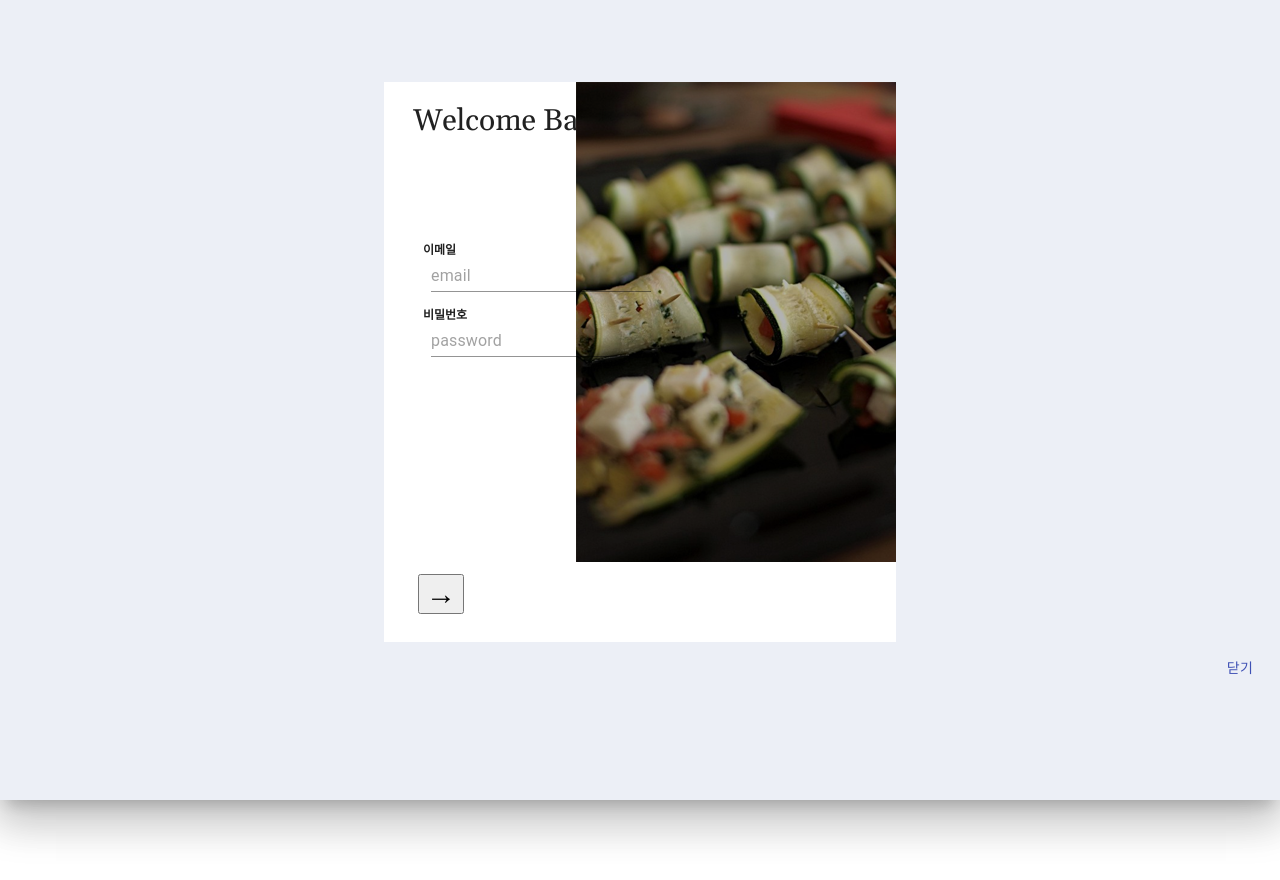
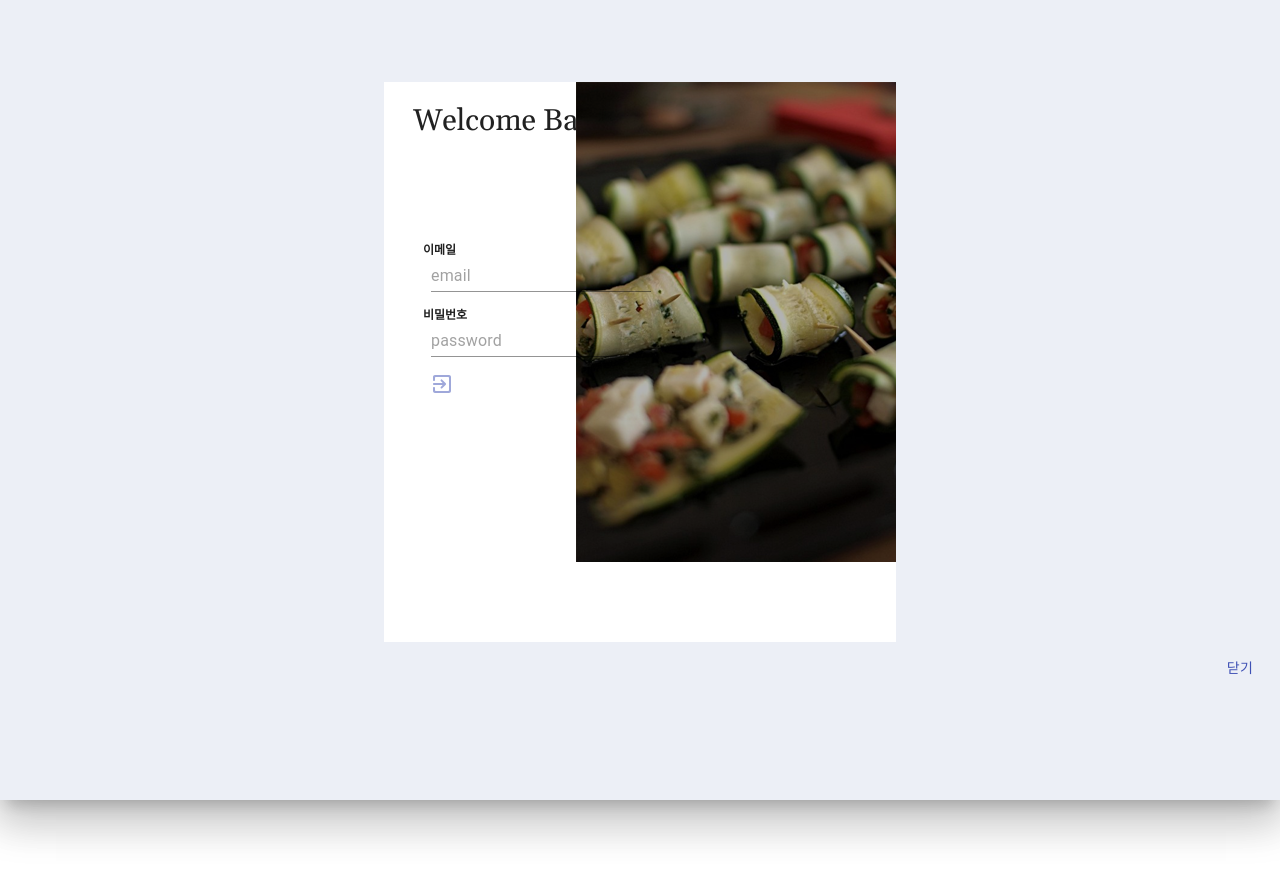
Before and after one commit to jenny5546/A-Table-With-You-Project, a React (Create React App) app in the folder finalproject/: page / in a window 1280 px wide. Both pictures are taken after a click on the button "로그인". Shown: the top 880 px of the page. Built offline with nearby package versions, Linux system fonts and the light colour scheme; a web font is replaced by a local one.

Commit message:
changed login button

```diff
--- a/finalproject/src/components/home/home.js
+++ b/finalproject/src/components/home/home.js
@@ -1,5 +1,7 @@
 import { TextField } from '@material-ui/core';
 import Button from '@material-ui/core/Button';
+import ExitToAppRoundedIcon from '@material-ui/icons/ExitToAppRounded';
+import IconButton from '@material-ui/core/IconButton';
 import Dialog from '@material-ui/core/Dialog';
 import DialogActions from '@material-ui/core/DialogActions';
 import DialogContent from '@material-ui/core/DialogContent';
@@ -137,6 +139,8 @@ const Home = () => {
               className="button"
               value="로그인"
             />
+
+
             <Link to="/signup" className="button">
               회원가입
             </Link>
@@ -216,12 +220,15 @@ const Home = () => {
                       onChange={onValueHandle}
                     />
                   </div>
-                  <input
+                  {/* <input
                     type="submit"
                     className="login-button"
                     value="→"
                     onClick={onLogin}
-                  />
+                  /> */}
+                  <IconButton aria-label="login" onClick={onLogin} className="button" >
+                    <ExitToAppRoundedIcon style={{ color: indigo[200] }}/>
+                  </IconButton>
                 </div>
               </form>
             </DialogContent>
```
